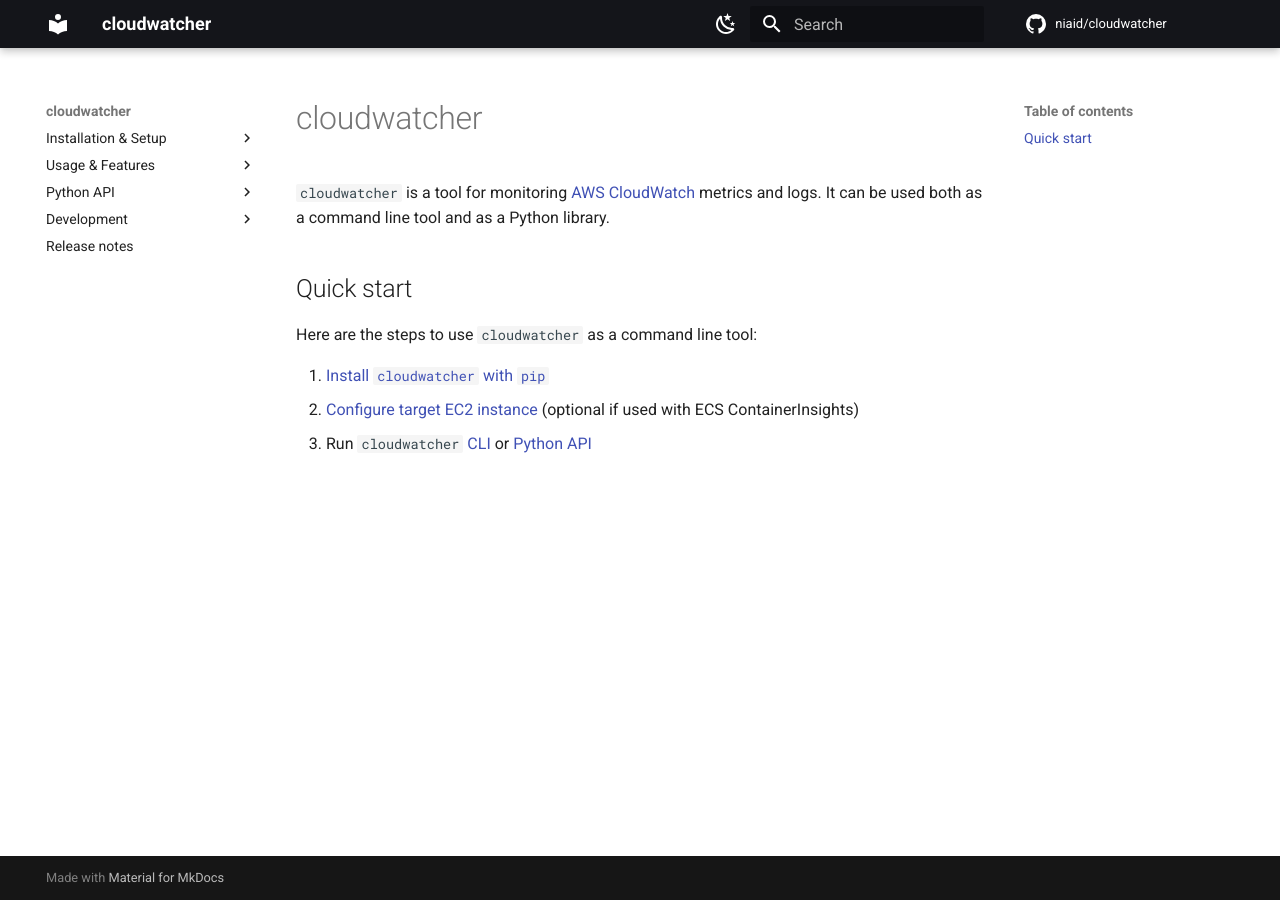
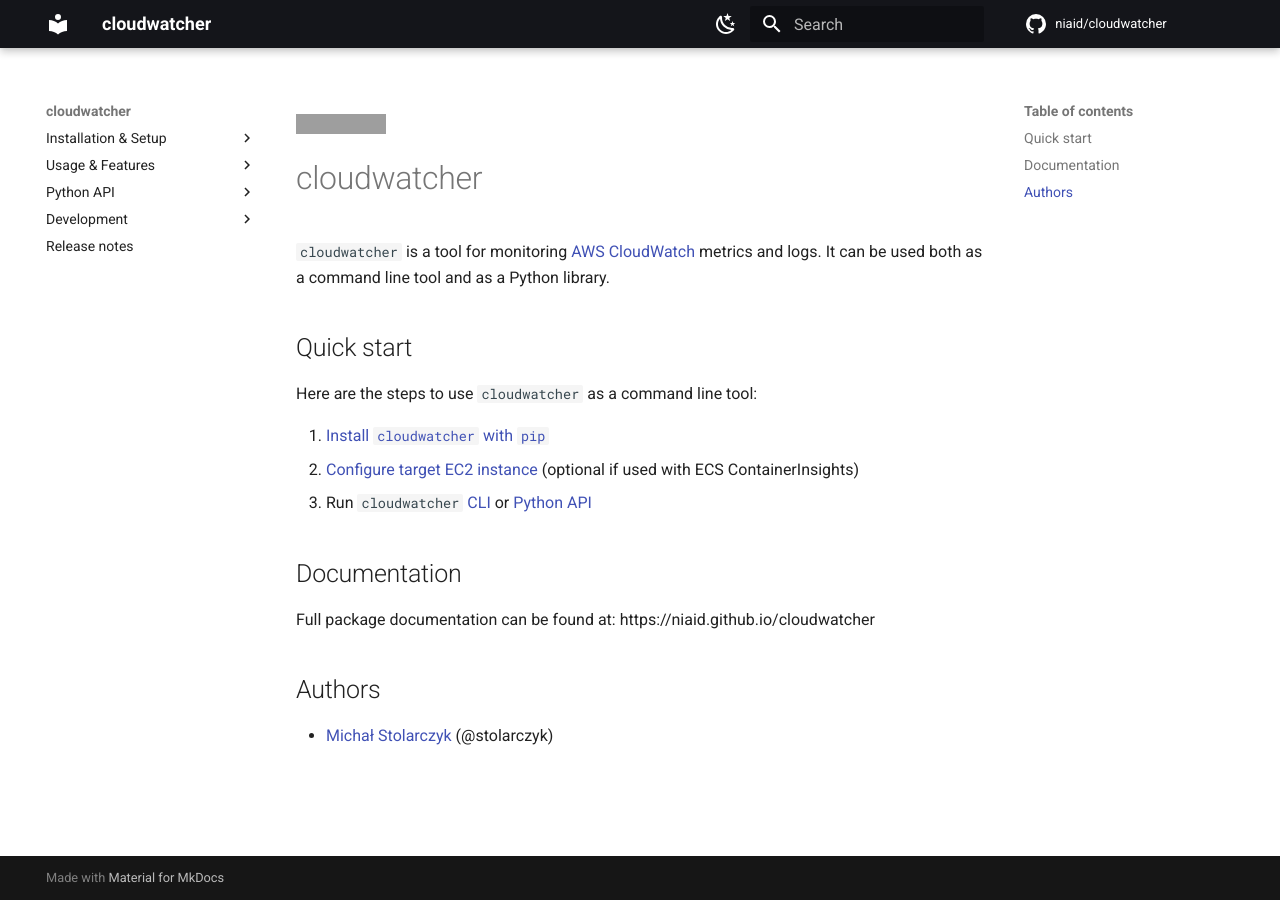
Before and after one commit to niaid/cloudwatcher, an MkDocs documentation site: the page built from docs/README.md, in a window 1280 px wide. Built offline with MkDocs 1.6.1 and Material for MkDocs 9.7.7, drawn with Linux system fonts in a browser that asks for light colours; comment, search, counter and statistics services are not loaded; grey boxes are pictures that could not be loaded.

Commit message:
update readem

```diff
--- a/docs/README.md
+++ b/docs/README.md
@@ -9,3 +11,11 @@
 1. [Install `cloudwatcher` with `pip`](installation.md)
 2. [Configure target EC2 instance](EC2_instance_setup.md) (optional if used with ECS ContainerInsights)
 3. Run `cloudwatcher` [CLI](usage.md) or [Python API](API_usage.md)
+
+## Documentation
+
+Full package documentation can be found at: https://niaid.github.io/cloudwatcher
+
+## Authors
+
+- [Michał Stolarczyk](michal.stolarczyk@nih.gov) (@stolarczyk)
```
Also changed, not shown: other parts of docs/README.md (+2 -0 lines).
